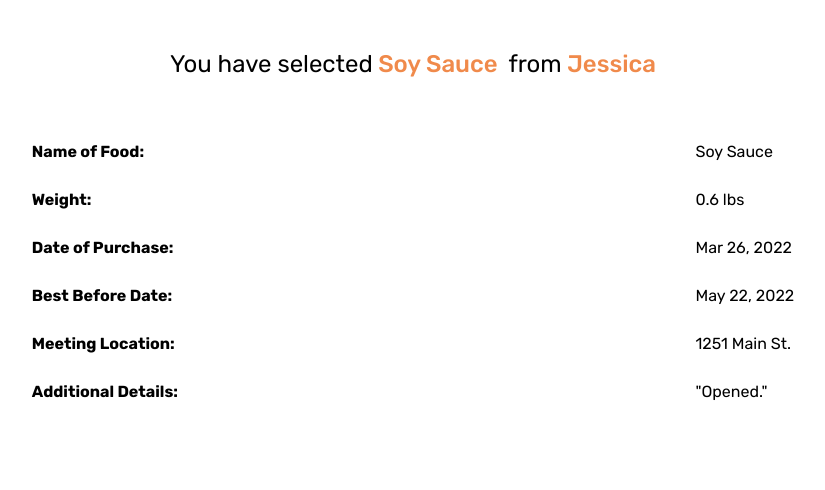
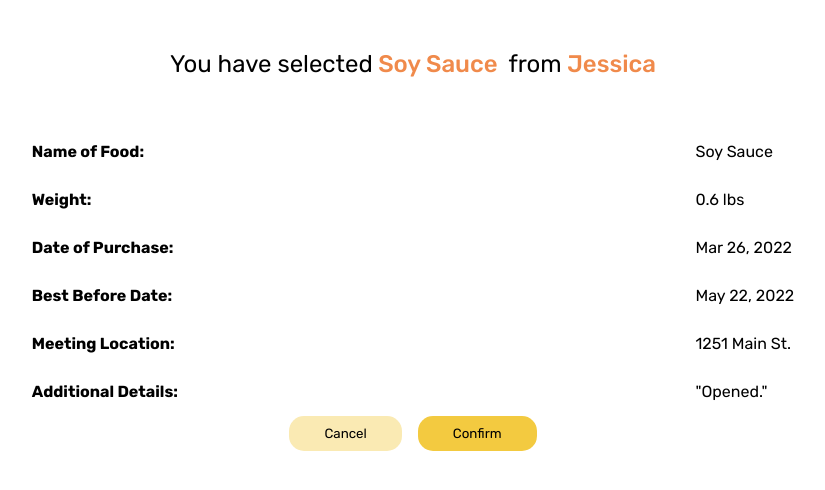
Before and after one commit to Pho86/ShareFood, a Next.js app: page /confirm in a window 1280 px wide. Shown: the top 490 px of the page, without its empty margins (227-1052 px from the left). Built offline with nearby package versions, Linux system fonts and the light colour scheme.

Commit message:
additional buttons

```diff
--- a/comps/Button.js
+++ b/comps/Button.js
@@ -74,3 +74,59 @@ export function BButton({
     //     {text}
     // </BButtonCont>
 }
+
+export function Browse({
+    text="Start Browsing"
+}) {
+    const r = useRouter();
+    return <ButtonCont onClick={
+        () => r.push({
+            pathname:"/home"
+        })
+    }>
+        {text}
+    </ButtonCont>
+}
+
+export function Cancel({
+    text="Cancel"
+}) {
+    const r = useRouter();
+    return <BButtonCont onClick={
+        () => r.back()
+    }>
+        {text}
+    </BButtonCont>
+}
+
+
+
+
+export function Confirm({
+    text="Confirm"
+}) {
+    const r = useRouter();
+    return <ButtonCont onClick={
+        () => r.push({
+            pathname:"/confirmed"
+        })
+    }>
+        {text}
+    </ButtonCont>
+}
+
+
+export function Message({
+    name = "Jessica",
+    text ="Message " + name
+
+}) {
+    const r = useRouter();
+    return <ButtonCont onClick={
+        () => r.push({
+            pathname:"/messaging"
+        })
+    }>
+        {text}
+    </ButtonCont>
+}
--- a/pages/confirm.js
+++ b/pages/confirm.js
@@ -2,6 +2,7 @@ import styles from '../styles/Home.module.css'
 import { useRouter } from 'next/router'
 import Text from '../comps/Text.js'
 import ConfirmText from '../comps/ConfirmText';
+import { Confirm, Cancel } from '../comps/Button';
 
 
 export default function Home() {
@@ -10,7 +11,11 @@ export default function Home() {
 
   return (
     <div className={styles.container}>
-      <ConfirmText/>
+      <ConfirmText />
+      <div className={styles.buttongrid}>
+        <Cancel />
+        <Confirm />
+      </div>
     </div>
   )
 }
--- a/pages/confirmed.js
+++ b/pages/confirmed.js
@@ -2,6 +2,7 @@ import styles from '../styles/Home.module.css'
 import { useRouter } from 'next/router'
 import Text from '../comps/Text.js'
 import Confirmed from '../comps/Confirmed';
+import { Message } from '../comps/Button';
 
 
 
@@ -12,6 +13,10 @@ export default function Home() {
     return (
       <div className={styles.container}>
       <Confirmed/>
+      <div className={styles.buttongrid}>
+        <Message/>
       </div>
+      </div>
+
     )
   }
--- a/pages/landing.js
+++ b/pages/landing.js
@@ -1,6 +1,8 @@
 import styles from '../styles/Home.module.css'
 import { useRouter } from 'next/router'
 import Logo from '../comps/Logo.js';
+import { Browse } from '../comps/Button';
+
 
 export default function Home() {
     const r = useRouter();
@@ -9,6 +11,7 @@ export default function Home() {
     return (
       <div className={styles.container}>
         <Logo/>
+        <div className={styles.buttongrid}><Browse/></div>
       </div>
     )
   }
--- a/styles/Home.module.css
+++ b/styles/Home.module.css
@@ -5,6 +5,7 @@
 .buttongrid {
   display: flex;
   justify-content: center;
+  gap:1rem;
 }
 
 .main {
```
Also changed, not shown: comps/ChoiceButtonU.js (+13 -5 lines), comps/NavBar.js (+14 -10 lines). Lines whose indentation alone changed are shown as unchanged.
